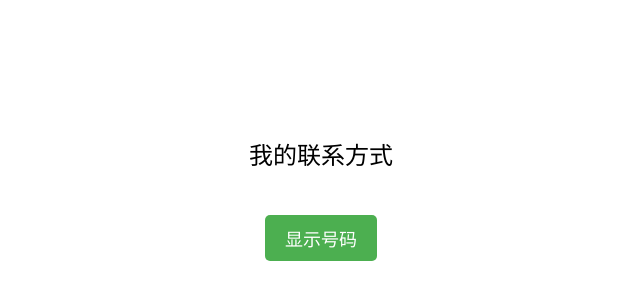
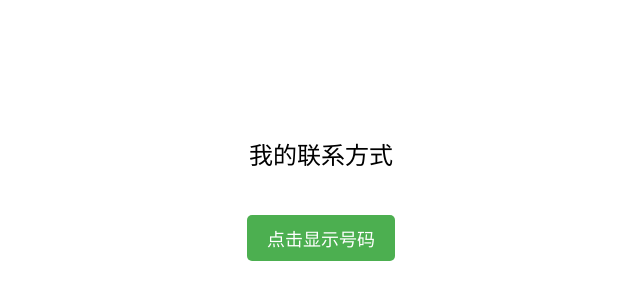
Before and after one commit to ouyyt123/ouyyt123.github.io, a plain HTML site: page index.html in a window 1280 px wide. Shown: the part 222-522 px from the top of the page, without its empty margins (319-959 px from the left). Drawn offline with Linux system fonts and the light colour scheme.

Commit message:
Update index.html

```diff
--- a/index.html
+++ b/index.html
@@ -36,7 +36,7 @@
 <body>
     <div>
         <p>我的联系方式</p>
-        <button onclick="showPhoneNumber()">显示号码</button>
+        <button onclick="showPhoneNumber()">点击显示号码</button>
         <p id="phoneNumber"><strong>13532567254</strong></p>
     </div>
 
```
